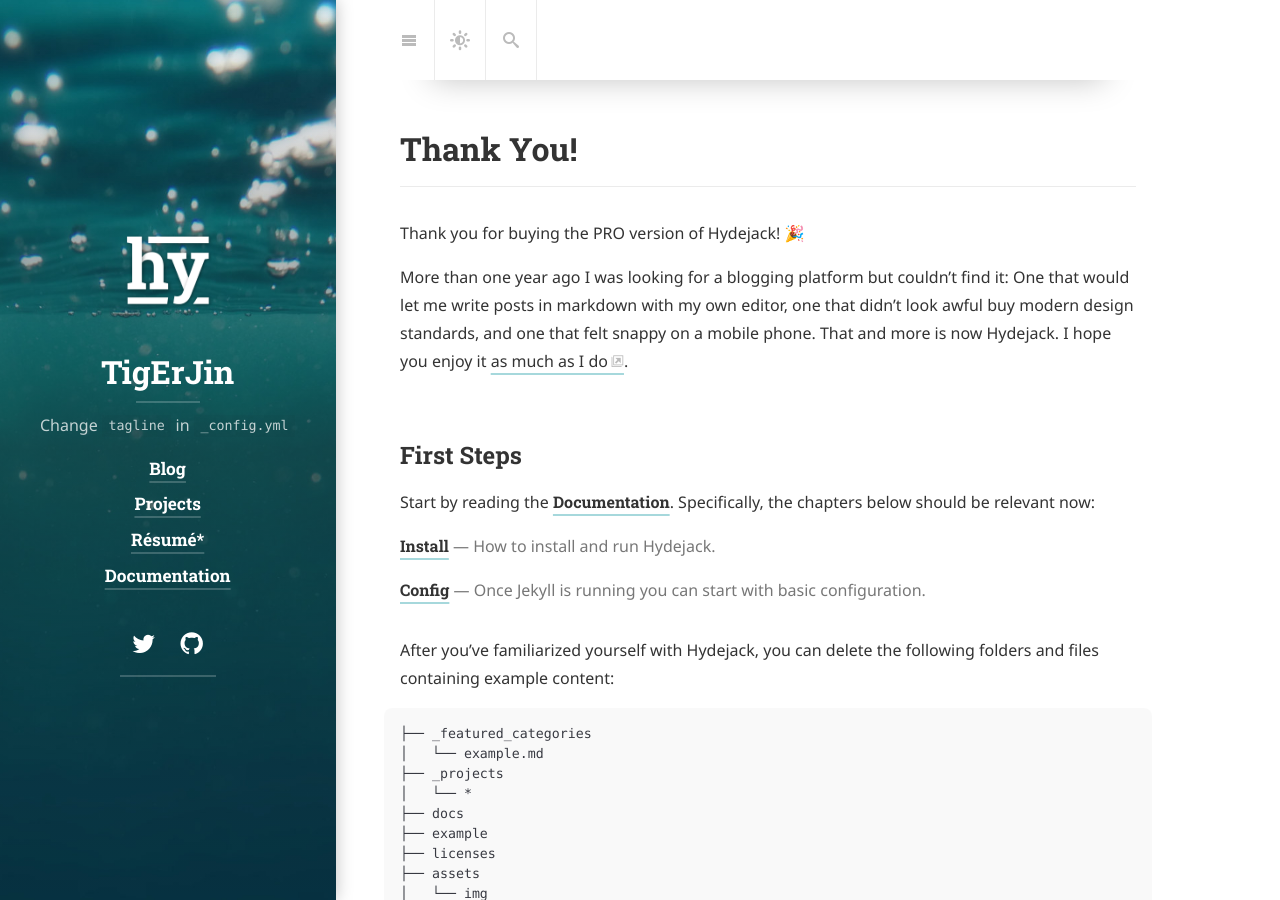
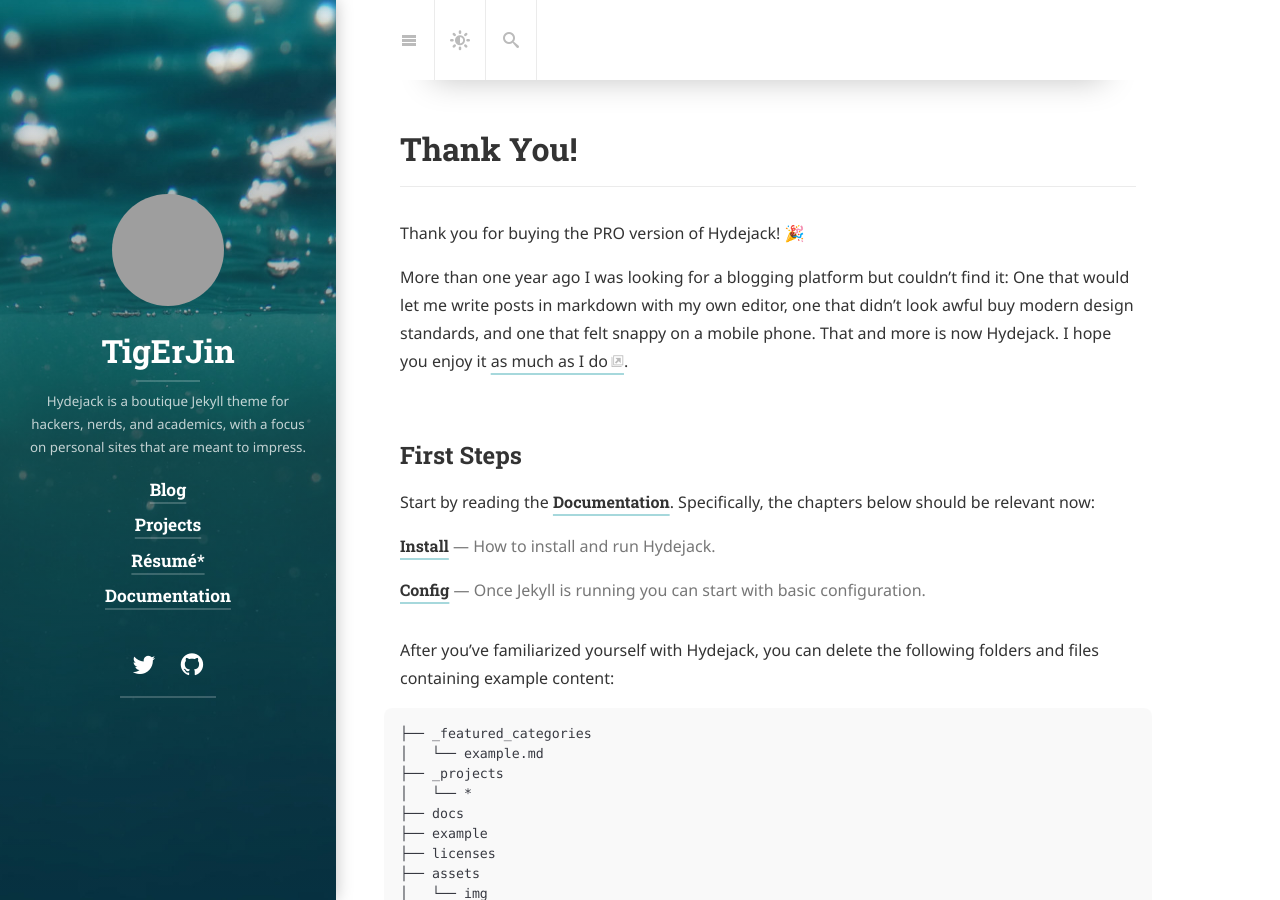
Before and after one commit to TigErJin/tigerjin.github.io, a Jekyll site: the page built from index.md, in a window 1280 px wide and 900 px high. Built offline with Jekyll 4.4.1, drawn with Linux system fonts in a browser that asks for light colours; cached includes are drawn as plain includes; nearby versions of some CDN libraries; some web fonts are replaced; library files that are not in the unit come from our copies; grey boxes are pictures that could not be loaded.

Commit message:
change logo image

```diff
--- a/_config.yml
+++ b/_config.yml
@@ -29,7 +29,7 @@
   with a focus on personal sites that are meant to impress.
 
 # A shorter description for the sidebar.
-tagline:               Change `tagline` in `_config.yml`
+#tagline:               Change `tagline` in `_config.yml`
 
 # A list of keywords for your blog
 keywords:              []
@@ -37,7 +37,7 @@
 # A (square) logo for your site.
 # If provided, it will be shown at the top of the sidebar.
 # It also used by the `jekyll-seo-tag` plugin.
-logo:                  /assets/img/logo.png
+logo:                  /assets/img/tj_logo.png
 
 # This should be the same author as first entry in `_data/authors.yml`.
 author:
```
Also changed, not shown: assets/img/tj_logo.jpg (added).
